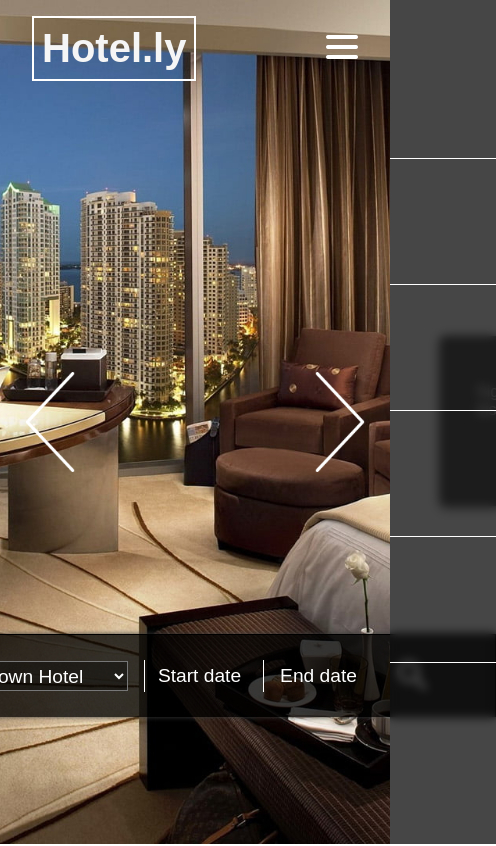
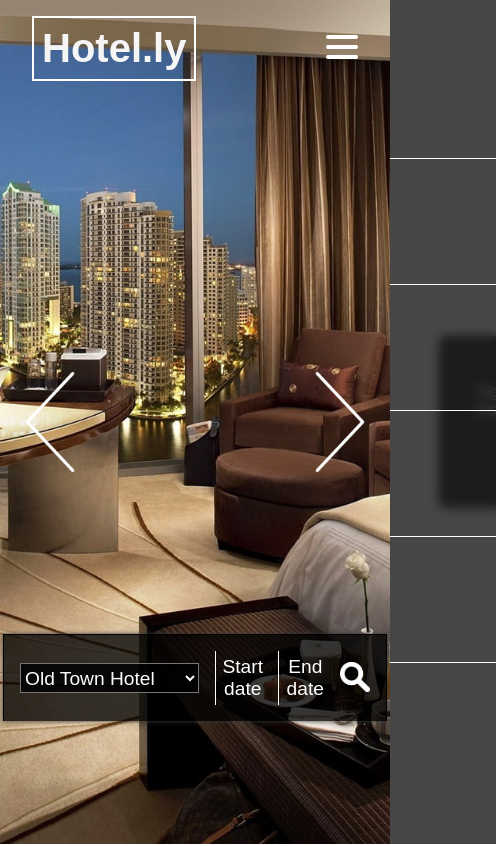
Before and after one commit to ItsMeCineQ/hotel_web_react_v2, a React (Create React App) app: page / in a window 390 px wide. Shown: the top 846 px of the page, 496 px wide, since content can reach past the window. Built offline with nearby package versions, Linux system fonts and the light colour scheme.

Commit message:
Changed CSS for availability and calendar media queries

```diff
--- a/src/css/availability.css
+++ b/src/css/availability.css
@@ -35,7 +35,7 @@
     height: 30px;
     font-size: 1.2rem;
     margin-right: 1rem;
-    background-color: #0000005e;
+    background-color: #000000d3;
     color: white;
   }
 
@@ -74,3 +74,17 @@
   .icon--search{
     width: 25px;
   }
+
+  @media only screen and (max-width: 610px){
+    .form--book{
+      width: 400px;
+      padding: 1rem;
+    }
+  }
+
+  @media only screen and (max-width: 440px){
+    .form--book{
+      width: 350px;
+      padding: 1rem;
+    }
+  }
--- a/src/css/calendar.css
+++ b/src/css/calendar.css
@@ -39,3 +39,13 @@
 .react-calendar__month-view__weekdays__weekday{
     color: black;
 }
+
+@media only screen and (max-width: 610px){
+    .calendar--start{
+        left: 0;
+    }
+
+    .calendar--end{
+        left: 83px;
+    }
+  }
```
